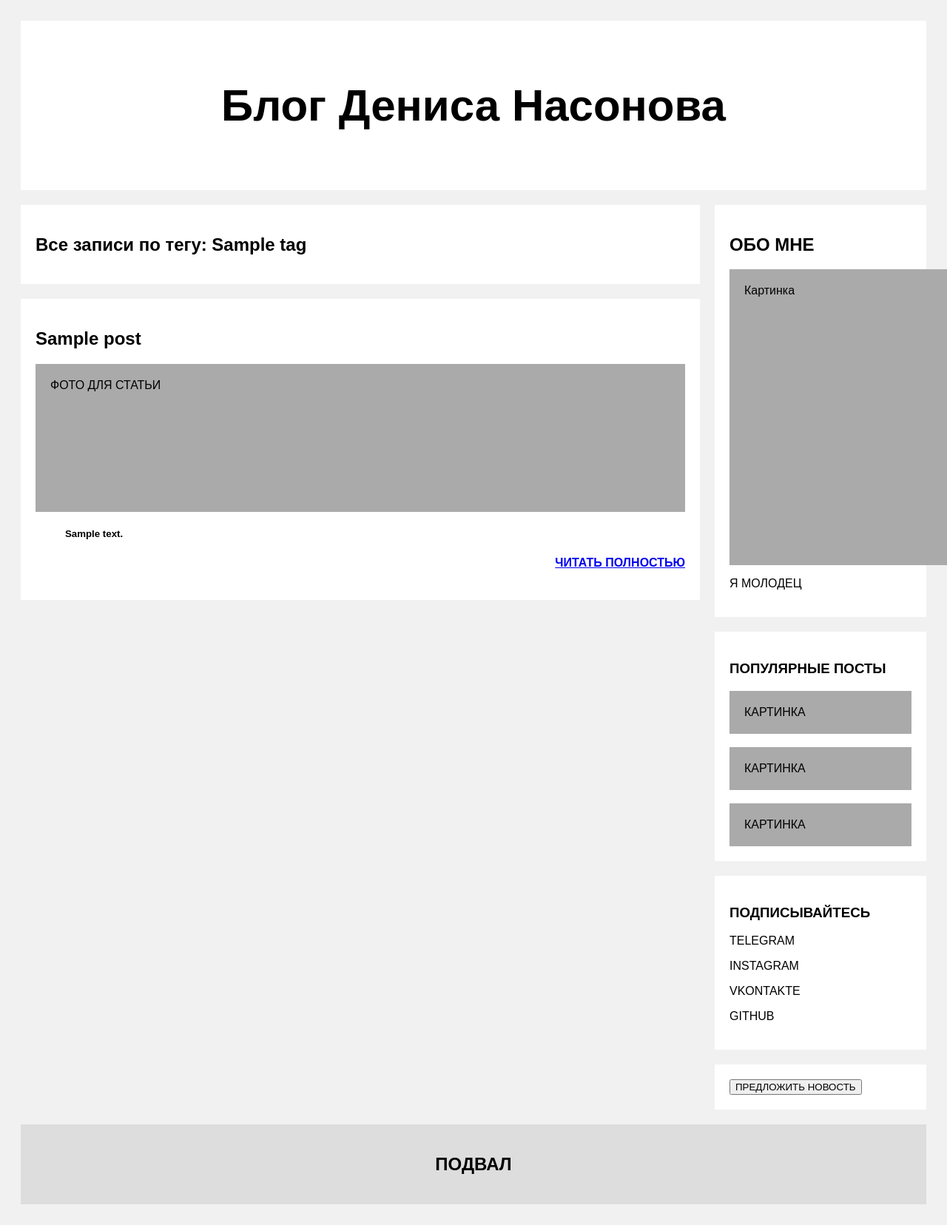
After one commit to DeniskaNason/My_blog, a Django app: a page that uses blog/templates/blog/tag.html in a window 1280 px wide; the page is wider, and only the part inside the window is pictured. The commit adds this page. Shown: that part at 74% size. Run offline with Django 4.2, Linux system fonts and the light colour scheme; tables that the repository leaves empty hold one stand-in row (values such as "Sample post").

Commit message:
second_commit
Добавил роут на tag/<slug> для поиска постов по тегу

```diff
--- a/blog/models.py
+++ b/blog/models.py
@@ -5,12 +5,13 @@ from django.core.validators import MaxValueValidator
 
 class Tag(models.Model):
     name = models.CharField(max_length=15)
+    slug = models.SlugField(default='', null=False)
 
     def __str__(self):
         return f'Модель Tag с именем {self.name}'
 
     def get_url(self):
-        return reverse('', args=[self.name])
+        return reverse('tag-detail', args=[self.slug])
 
 
 class Post(models.Model):
--- a/blog/templates/blog/base.html
+++ b/blog/templates/blog/base.html
@@ -16,9 +16,11 @@
 
 <div class="row">
     <div class="leftcolumn">
+
         {% block content %}
 
         {% endblock %}
+
     </div>
     <div class="rightcolumn">
         {% include 'includes/right_column.html' %}
--- a/blog/templates/blog/post.html
+++ b/blog/templates/blog/post.html
@@ -8,11 +8,11 @@
 {% block content %}
     <div class="card">
         <h2>{{ post.name }}</h2>
-        <h5>Теги:
+        <p>Теги:
         {% for i in post.tags.all %}
-            {{ i.name }}
+            <a href="{{ i.get_url }}">{{ i.name }}</a>
         {% endfor %}
-        </h5>
+        </p>
         <div class="fakeimg" style="height:200px;">ФОТО ДЛЯ СТАТЬИ</div>
         <h5>{{ post.description|linebreaks }}</h5>
         <h6>Рейтинг {{ post.rating }}</h6>
--- /dev/null
+++ b/blog/templates/blog/tag.html
@@ -0,0 +1,23 @@
+{% extends 'blog/base.html' %}
+
+{% block title %}
+    Главная
+{% endblock %}
+
+
+
+
+{% block content %}
+    <div class="card">
+        <h2>Все записи по тегу: {{ tag.name }}</h2>
+    </div>
+    {% for i in tag.post_set.all %}
+        <div class="card">
+            <h2>{{ i.name }}</h2>
+            <div class="fakeimg" style="height:200px;">ФОТО ДЛЯ СТАТЬИ</div>
+            <h5>{{ i.description|truncatewords:50 }}</h5>
+            <h4><a href="{{ i.get_url }}">ЧИТАТЬ ПОЛНОСТЬЮ</a></h4>
+
+        </div>
+    {% endfor %}
+{% endblock %}
--- a/blog/urls.py
+++ b/blog/urls.py
@@ -4,6 +4,6 @@ from . import views
 urlpatterns = [
     path('', views.Index.as_view()),
     path('post/<slug:slug>', views.Post.as_view(), name='post-detail'),
-    # path('tag/<slug:slug>', views.post),
+    path('tag/<slug:slug>', views.Tag.as_view(), name='tag-detail'),
     # path('offer/', views.post),
 ]
--- a/blog/views.py
+++ b/blog/views.py
@@ -2,7 +2,7 @@ from django.shortcuts import render
 from django.views.generic.base import TemplateView
 from django.views.generic import ListView, DetailView
 from django.views.generic.edit import FormView, CreateView, UpdateView
-from .models import Post
+from .models import Post, Tag
 
 
 class Index(ListView):
@@ -16,6 +16,12 @@ class Post(DetailView):
     model = Post
     context_object_name = 'post'
 
+
+class Tag(DetailView):
+    template_name = 'blog/tag.html'
+    model = Tag
+    context_object_name = 'tag'
+
 # def post(request):
 #     return render(request, 'blog/post.html')
 
```
